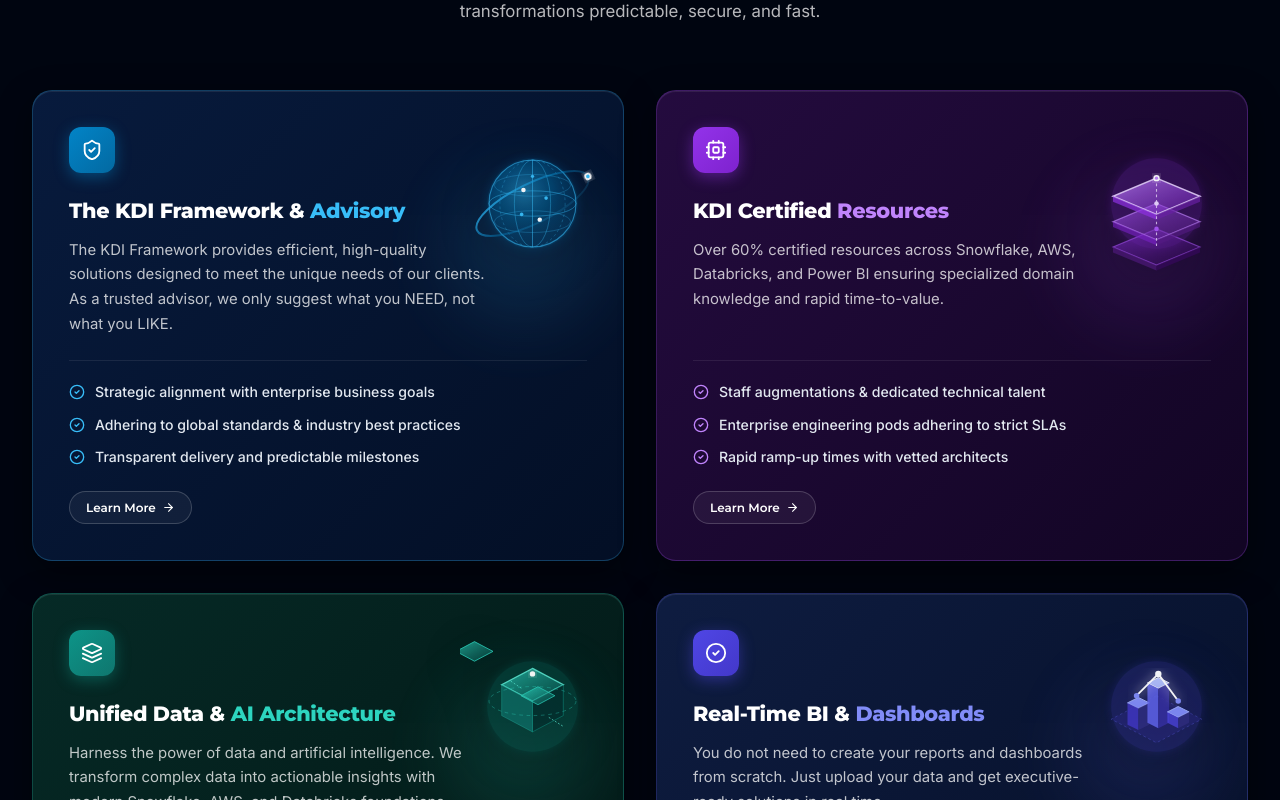
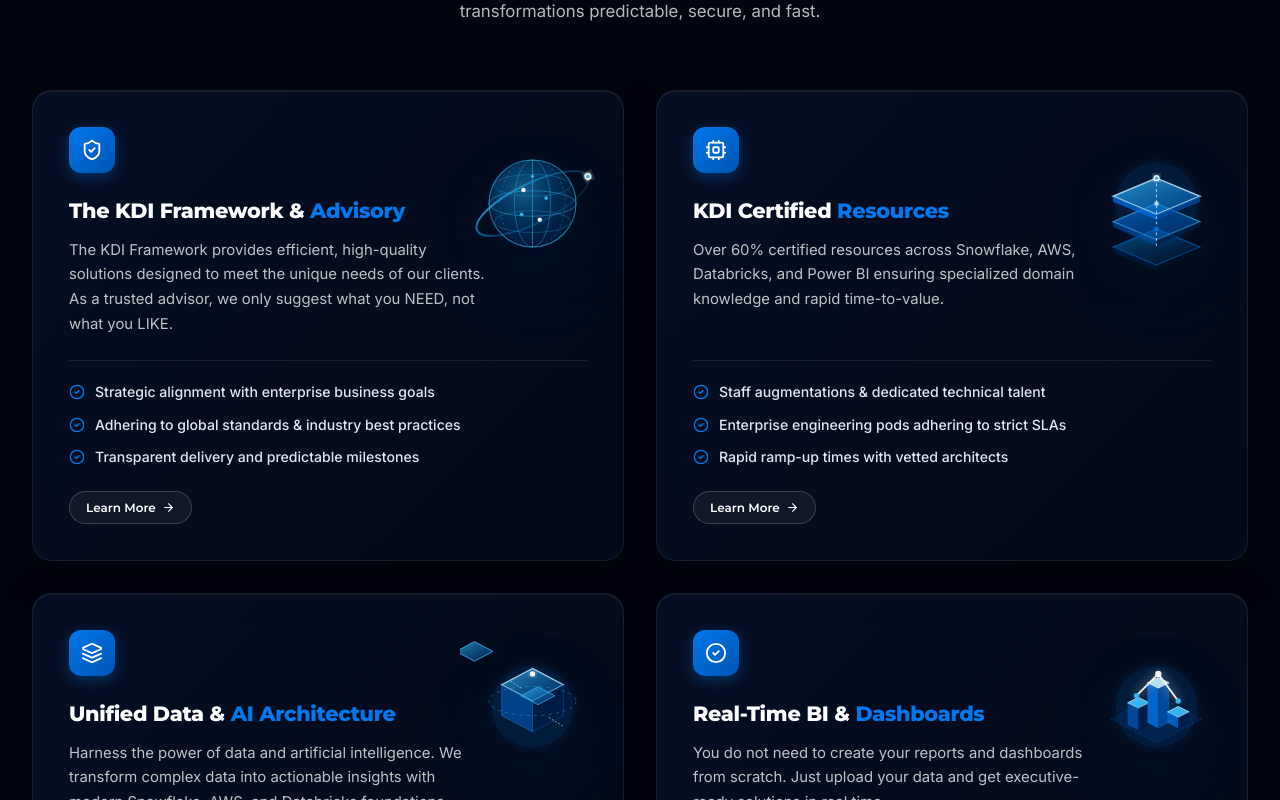
Before and after one commit to Karan-975/KD-INFOVISION, a Next.js app: page / in a window 1280 px wide. Shown: the part 5120-5920 px from the top of the page. Built offline with nearby package versions, Linux system fonts and the light colour scheme; no server answers; the database is empty; a web font is replaced by a local one.

Commit message:
style(why-us): unify pillar cards with translucent dark opacity glassmorphism and corporate royal blue palette

```diff
--- a/src/components/public/WhyUsSection.jsx
+++ b/src/components/public/WhyUsSection.jsx
@@ -35,7 +35,7 @@ function GlobeGraphic() {
       </defs>
 
       {/* Ambient glow sphere */}
-      <circle cx="80" cy="80" r="50" fill="#0284C7" opacity="0.2" filter="url(#glowBlue)" />
+      <circle cx="80" cy="80" r="45" fill="#0077ED" opacity="0.15" filter="url(#glowBlue)" />
 
       {/* Globe Sphere Body */}
       <circle cx="80" cy="80" r="48" fill="url(#globeGrad)" stroke="#38BDF8" strokeWidth="1.2" strokeOpacity="0.6" />
@@ -72,54 +72,54 @@ function StackGraphic() {
   return (
     <svg width="100%" height="100%" viewBox="0 0 160 160" fill="none" xmlns="http://www.w3.org/2000/svg">
       <defs>
-        <linearGradient id="purpleGrad1" x1="0%" y1="0%" x2="100%" y2="100%">
-          <stop offset="0%" stopColor="#C084FC" stopOpacity="0.8" />
-          <stop offset="100%" stopColor="#7E22CE" stopOpacity="0.4" />
+        <linearGradient id="stackGrad1" x1="0%" y1="0%" x2="100%" y2="100%">
+          <stop offset="0%" stopColor="#38BDF8" stopOpacity="0.8" />
+          <stop offset="100%" stopColor="#0077ED" stopOpacity="0.4" />
         </linearGradient>
-        <linearGradient id="purpleGrad2" x1="0%" y1="0%" x2="100%" y2="100%">
-          <stop offset="0%" stopColor="#A855F7" stopOpacity="0.7" />
-          <stop offset="100%" stopColor="#581C87" stopOpacity="0.35" />
+        <linearGradient id="stackGrad2" x1="0%" y1="0%" x2="100%" y2="100%">
+          <stop offset="0%" stopColor="#0077ED" stopOpacity="0.7" />
+          <stop offset="100%" stopColor="#0056B3" stopOpacity="0.35" />
         </linearGradient>
-        <linearGradient id="purpleGrad3" x1="0%" y1="0%" x2="100%" y2="100%">
-          <stop offset="0%" stopColor="#9333EA" stopOpacity="0.6" />
-          <stop offset="100%" stopColor="#3B0764" stopOpacity="0.3" />
+        <linearGradient id="stackGrad3" x1="0%" y1="0%" x2="100%" y2="100%">
+          <stop offset="0%" stopColor="#0284C7" stopOpacity="0.6" />
+          <stop offset="100%" stopColor="#031E48" stopOpacity="0.3" />
         </linearGradient>
-        <filter id="glowPurple" x="-20%" y="-20%" width="140%" height="140%">
+        <filter id="glowBlueStack" x="-20%" y="-20%" width="140%" height="140%">
           <feGaussianBlur stdDeviation="6" result="blur" />
           <feComposite in="SourceGraphic" in2="blur" operator="over" />
         </filter>
       </defs>
 
       {/* Ambient glow */}
-      <circle cx="80" cy="80" r="50" fill="#9333EA" opacity="0.2" filter="url(#glowPurple)" />
+      <circle cx="80" cy="80" r="45" fill="#0077ED" opacity="0.15" filter="url(#glowBlueStack)" />
 
       {/* Bottom Layer */}
       <g transform="translate(0, 36)">
-        <path d="M80 72 L128 92 L80 112 L32 92 Z" fill="url(#purpleGrad3)" stroke="#A855F7" strokeWidth="1.2" strokeOpacity="0.6" />
-        <path d="M32 92 L80 112 L80 118 L32 98 Z" fill="#581C87" opacity="0.6" />
-        <path d="M128 92 L80 112 L80 118 L128 98 Z" fill="#3B0764" opacity="0.6" />
+        <path d="M80 72 L128 92 L80 112 L32 92 Z" fill="url(#stackGrad3)" stroke="#0077ED" strokeWidth="1.2" strokeOpacity="0.6" />
+        <path d="M32 92 L80 112 L80 118 L32 98 Z" fill="#031E48" opacity="0.6" />
+        <path d="M128 92 L80 112 L80 118 L128 98 Z" fill="#02142B" opacity="0.6" />
       </g>
 
       {/* Middle Layer */}
       <g transform="translate(0, 18)">
-        <path d="M80 62 L128 82 L80 102 L32 82 Z" fill="url(#purpleGrad2)" stroke="#C084FC" strokeWidth="1.4" strokeOpacity="0.7" />
-        <path d="M32 82 L80 102 L80 108 L32 88 Z" fill="#7E22CE" opacity="0.6" />
-        <path d="M128 82 L80 102 L80 108 L128 88 Z" fill="#581C87" opacity="0.6" />
+        <path d="M80 62 L128 82 L80 102 L32 82 Z" fill="url(#stackGrad2)" stroke="#38BDF8" strokeWidth="1.4" strokeOpacity="0.7" />
+        <path d="M32 82 L80 102 L80 108 L32 88 Z" fill="#0056B3" opacity="0.6" />
+        <path d="M128 82 L80 102 L80 108 L128 88 Z" fill="#031E48" opacity="0.6" />
       </g>
 
       {/* Top Layer */}
       <g transform="translate(0, 0)">
-        <path d="M80 52 L128 72 L80 92 L32 72 Z" fill="url(#purpleGrad1)" stroke="#E9D5FF" strokeWidth="1.6" strokeOpacity="0.9" />
-        <path d="M32 72 L80 92 L80 98 L32 78 Z" fill="#9333EA" opacity="0.7" />
-        <path d="M128 72 L80 92 L80 98 L128 78 Z" fill="#6B21A8" opacity="0.7" />
+        <path d="M80 52 L128 72 L80 92 L32 72 Z" fill="url(#stackGrad1)" stroke="#BAE6FD" strokeWidth="1.6" strokeOpacity="0.9" />
+        <path d="M32 72 L80 92 L80 98 L32 78 Z" fill="#0077ED" opacity="0.7" />
+        <path d="M128 72 L80 92 L80 98 L128 78 Z" fill="#0056B3" opacity="0.7" />
       </g>
 
       {/* Vertical Data Beacons connecting layers */}
-      <line x1="80" y1="52" x2="80" y2="128" stroke="#F3E8FF" strokeWidth="1.2" strokeDasharray="3 3" opacity="0.75" />
-      <circle cx="80" cy="52" r="3.5" fill="#FFFFFF" filter="url(#glowPurple)" />
-      <circle cx="80" cy="52" r="1.8" fill="#C084FC" />
-      <circle cx="80" cy="80" r="2.5" fill="#E9D5FF" />
-      <circle cx="80" cy="108" r="2.5" fill="#A855F7" />
+      <line x1="80" y1="52" x2="80" y2="128" stroke="#E0F2FE" strokeWidth="1.2" strokeDasharray="3 3" opacity="0.75" />
+      <circle cx="80" cy="52" r="3.5" fill="#FFFFFF" filter="url(#glowBlueStack)" />
+      <circle cx="80" cy="52" r="1.8" fill="#38BDF8" />
+      <circle cx="80" cy="80" r="2.5" fill="#BAE6FD" />
+      <circle cx="80" cy="108" r="2.5" fill="#0077ED" />
     </svg>
   );
 }
@@ -129,41 +129,41 @@ function LakehouseGraphic() {
   return (
     <svg width="100%" height="100%" viewBox="0 0 160 160" fill="none" xmlns="http://www.w3.org/2000/svg">
       <defs>
-        <linearGradient id="tealGrad1" x1="0%" y1="0%" x2="100%" y2="100%">
-          <stop offset="0%" stopColor="#2DD4BF" stopOpacity="0.75" />
-          <stop offset="100%" stopColor="#0F766E" stopOpacity="0.35" />
+        <linearGradient id="lakeGrad1" x1="0%" y1="0%" x2="100%" y2="100%">
+          <stop offset="0%" stopColor="#38BDF8" stopOpacity="0.75" />
+          <stop offset="100%" stopColor="#0056B3" stopOpacity="0.35" />
         </linearGradient>
-        <filter id="glowTeal" x="-20%" y="-20%" width="140%" height="140%">
+        <filter id="glowLake" x="-20%" y="-20%" width="140%" height="140%">
           <feGaussianBlur stdDeviation="6" result="blur" />
           <feComposite in="SourceGraphic" in2="blur" operator="over" />
         </filter>
       </defs>
 
       {/* Ambient glow */}
-      <circle cx="80" cy="80" r="50" fill="#0D9488" opacity="0.2" filter="url(#glowTeal)" />
+      <circle cx="80" cy="80" r="45" fill="#0077ED" opacity="0.15" filter="url(#glowLake)" />
 
       {/* Center Main Cube */}
       <g transform="translate(0, -6)">
-        <path d="M80 44 L114 62 L80 80 L46 62 Z" fill="url(#tealGrad1)" stroke="#5EEAD4" strokeWidth="1.5" strokeOpacity="0.9" />
-        <path d="M46 62 L80 80 L80 114 L46 96 Z" fill="#0F766E" opacity="0.7" stroke="#2DD4BF" strokeWidth="1" strokeOpacity="0.5" />
-        <path d="M114 62 L80 80 L80 114 L114 96 Z" fill="#042F2E" opacity="0.8" stroke="#14B8A6" strokeWidth="1" strokeOpacity="0.5" />
+        <path d="M80 44 L114 62 L80 80 L46 62 Z" fill="url(#lakeGrad1)" stroke="#BAE6FD" strokeWidth="1.5" strokeOpacity="0.9" />
+        <path d="M46 62 L80 80 L80 114 L46 96 Z" fill="#0056B3" opacity="0.7" stroke="#38BDF8" strokeWidth="1" strokeOpacity="0.5" />
+        <path d="M114 62 L80 80 L80 114 L114 96 Z" fill="#031E48" opacity="0.8" stroke="#0077ED" strokeWidth="1" strokeOpacity="0.5" />
       </g>
 
       {/* Satellite Node 1 (Top Left) */}
       <g transform="translate(-32, -18) scale(0.6)">
-        <path d="M80 44 L114 62 L80 80 L46 62 Z" fill="url(#tealGrad1)" stroke="#2DD4BF" strokeWidth="1.5" />
+        <path d="M80 44 L114 62 L80 80 L46 62 Z" fill="url(#lakeGrad1)" stroke="#38BDF8" strokeWidth="1.5" />
       </g>
-      <line x1="56" y1="52" x2="68" y2="60" stroke="#5EEAD4" strokeWidth="1" strokeDasharray="2 2" opacity="0.8" />
+      <line x1="56" y1="52" x2="68" y2="60" stroke="#BAE6FD" strokeWidth="1" strokeDasharray="2 2" opacity="0.8" />
 
       {/* Satellite Node 2 (Bottom Right) */}
       <g transform="translate(42, 34) scale(0.55)">
-        <path d="M80 44 L114 62 L80 80 L46 62 Z" fill="url(#tealGrad1)" stroke="#2DD4BF" strokeWidth="1.5" />
+        <path d="M80 44 L114 62 L80 80 L46 62 Z" fill="url(#lakeGrad1)" stroke="#38BDF8" strokeWidth="1.5" />
       </g>
-      <line x1="98" y1="92" x2="114" y2="102" stroke="#5EEAD4" strokeWidth="1" strokeDasharray="2 2" opacity="0.8" />
+      <line x1="98" y1="92" x2="114" y2="102" stroke="#BAE6FD" strokeWidth="1" strokeDasharray="2 2" opacity="0.8" />
 
       {/* Data Pulse Rings */}
-      <ellipse cx="80" cy="74" rx="48" ry="16" stroke="#2DD4BF" strokeWidth="1" strokeOpacity="0.4" strokeDasharray="4 4" />
-      <circle cx="80" cy="44" r="3" fill="#FFFFFF" filter="url(#glowTeal)" />
+      <ellipse cx="80" cy="74" rx="48" ry="16" stroke="#38BDF8" strokeWidth="1" strokeOpacity="0.4" strokeDasharray="4 4" />
+      <circle cx="80" cy="44" r="3" fill="#FFFFFF" filter="url(#glowLake)" />
     </svg>
   );
 }
@@ -173,48 +173,48 @@ function AnalyticsGraphic() {
   return (
     <svg width="100%" height="100%" viewBox="0 0 160 160" fill="none" xmlns="http://www.w3.org/2000/svg">
       <defs>
-        <linearGradient id="indigoGrad1" x1="0%" y1="0%" x2="100%" y2="100%">
-          <stop offset="0%" stopColor="#818CF8" stopOpacity="0.85" />
-          <stop offset="100%" stopColor="#4338CA" stopOpacity="0.35" />
+        <linearGradient id="analyticsGrad1" x1="0%" y1="0%" x2="100%" y2="100%">
+          <stop offset="0%" stopColor="#38BDF8" stopOpacity="0.85" />
+          <stop offset="100%" stopColor="#0056B3" stopOpacity="0.35" />
         </linearGradient>
-        <filter id="glowIndigo" x="-20%" y="-20%" width="140%" height="140%">
+        <filter id="glowAnalytics" x="-20%" y="-20%" width="140%" height="140%">
           <feGaussianBlur stdDeviation="6" result="blur" />
           <feComposite in="SourceGraphic" in2="blur" operator="over" />
         </filter>
       </defs>
 
       {/* Ambient glow */}
-      <circle cx="80" cy="80" r="50" fill="#4F46E5" opacity="0.2" filter="url(#glowIndigo)" />
+      <circle cx="80" cy="80" r="45" fill="#0077ED" opacity="0.15" filter="url(#glowAnalytics)" />
 
       {/* Isometric Floor Grid */}
-      <path d="M80 68 L130 94 L80 120 L30 94 Z" fill="rgba(67, 56, 202, 0.15)" stroke="#6366F1" strokeWidth="1" strokeOpacity="0.35" strokeDasharray="3 3" />
+      <path d="M80 68 L130 94 L80 120 L30 94 Z" fill="rgba(0, 119, 237, 0.1)" stroke="#0077ED" strokeWidth="1" strokeOpacity="0.35" strokeDasharray="3 3" />
 
       {/* Bar 1 (Left - Mid Height) */}
       <g transform="translate(48, 70)">
-        <path d="M12 0 L24 6 L12 12 L0 6 Z" fill="#818CF8" stroke="#A5B4FC" strokeWidth="1" />
-        <path d="M0 6 L12 12 L12 36 L0 30 Z" fill="#4338CA" opacity="0.8" />
-        <path d="M24 6 L12 12 L12 36 L24 30 Z" fill="#312E81" opacity="0.8" />
+        <path d="M12 0 L24 6 L12 12 L0 6 Z" fill="#38BDF8" stroke="#BAE6FD" strokeWidth="1" />
+        <path d="M0 6 L12 12 L12 36 L0 30 Z" fill="#0056B3" opacity="0.8" />
+        <path d="M24 6 L12 12 L12 36 L24 30 Z" fill="#031E48" opacity="0.8" />
       </g>
 
       {/* Bar 2 (Center - Tall Height) */}
       <g transform="translate(70, 48)">
-        <path d="M12 0 L24 6 L12 12 L0 6 Z" fill="#A5B4FC" stroke="#FFFFFF" strokeWidth="1" />
-        <path d="M0 6 L12 12 L12 56 L0 50 Z" fill="#6366F1" opacity="0.85" />
-        <path d="M24 6 L12 12 L12 56 L24 50 Z" fill="#3730A3" opacity="0.85" />
+        <path d="M12 0 L24 6 L12 12 L0 6 Z" fill="#BAE6FD" stroke="#FFFFFF" strokeWidth="1" />
+        <path d="M0 6 L12 12 L12 56 L0 50 Z" fill="#0077ED" opacity="0.85" />
+        <path d="M24 6 L12 12 L12 56 L24 50 Z" fill="#0056B3" opacity="0.85" />
       </g>
 
       {/* Bar 3 (Right - Small Height) */}
       <g transform="translate(92, 80)">
-        <path d="M12 0 L24 6 L12 12 L0 6 Z" fill="#818CF8" stroke="#A5B4FC" strokeWidth="1" />
-        <path d="M0 6 L12 12 L12 24 L0 18 Z" fill="#4F46E5" opacity="0.75" />
-        <path d="M24 6 L12 12 L12 24 L24 18 Z" fill="#312E81" opacity="0.75" />
+        <path d="M12 0 L24 6 L12 12 L0 6 Z" fill="#38BDF8" stroke="#BAE6FD" strokeWidth="1" />
+        <path d="M0 6 L12 12 L12 24 L0 18 Z" fill="#0077ED" opacity="0.75" />
+        <path d="M24 6 L12 12 L12 24 L24 18 Z" fill="#031E48" opacity="0.75" />
       </g>
 
       {/* Floating Trend Line */}
-      <path d="M58 68 L82 44 L104 74" stroke="#FFFFFF" strokeWidth="2" strokeLinecap="round" filter="url(#glowIndigo)" />
-      <circle cx="58" cy="68" r="3" fill="#818CF8" />
+      <path d="M58 68 L82 44 L104 74" stroke="#FFFFFF" strokeWidth="2" strokeLinecap="round" filter="url(#glowAnalytics)" />
+      <circle cx="58" cy="68" r="3" fill="#38BDF8" />
       <circle cx="82" cy="44" r="3.5" fill="#FFFFFF" />
-      <circle cx="104" cy="74" r="3" fill="#818CF8" />
+      <circle cx="104" cy="74" r="3" fill="#38BDF8" />
     </svg>
   );
 }
@@ -231,16 +231,7 @@ export default function WhyUsSection() {
         'Adhering to global standards & industry best practices',
         'Transparent delivery and predictable milestones',
       ],
-      theme: {
-        cardBg: 'linear-gradient(135deg, rgba(8, 28, 64, 0.95) 0%, rgba(3, 15, 38, 0.98) 100%)',
-        borderColor: 'rgba(56, 189, 248, 0.25)',
-        hoverBorderColor: '#38BDF8',
-        accentColor: '#38BDF8',
-        glowColor: 'rgba(56, 189, 248, 0.22)',
-        iconBg: 'linear-gradient(135deg, #0284C7 0%, #0369A1 100%)',
-        iconShadow: '0 4px 15px rgba(2, 132, 199, 0.45)',
-        graphic: <GlobeGraphic />,
-      },
+      graphic: <GlobeGraphic />,
     },
     {
       icon: Cpu,
@@ -252,16 +243,7 @@ export default function WhyUsSection() {
         'Enterprise engineering pods adhering to strict SLAs',
         'Rapid ramp-up times with vetted architects',
       ],
-      theme: {
-        cardBg: 'linear-gradient(135deg, rgba(38, 12, 66, 0.95) 0%, rgba(18, 5, 36, 0.98) 100%)',
-        borderColor: 'rgba(168, 85, 247, 0.25)',
-        hoverBorderColor: '#C084FC',
-        accentColor: '#C084FC',
-        glowColor: 'rgba(168, 85, 247, 0.22)',
-        iconBg: 'linear-gradient(135deg, #9333EA 0%, #7E22CE 100%)',
-        iconShadow: '0 4px 15px rgba(147, 51, 234, 0.45)',
-        graphic: <StackGraphic />,
-      },
+      graphic: <StackGraphic />,
     },
     {
       icon: Layers,
@@ -273,16 +255,7 @@ export default function WhyUsSection() {
         'Autonomous Agentic AI & machine learning',
         'Eliminating data silos and accelerating innovation',
       ],
-      theme: {
-        cardBg: 'linear-gradient(135deg, rgba(6, 44, 40, 0.95) 0%, rgba(2, 22, 20, 0.98) 100%)',
-        borderColor: 'rgba(45, 212, 191, 0.25)',
-        hoverBorderColor: '#2DD4BF',
-        accentColor: '#2DD4BF',
-        glowColor: 'rgba(45, 212, 191, 0.22)',
-        iconBg: 'linear-gradient(135deg, #0D9488 0%, #0F766E 100%)',
-        iconShadow: '0 4px 15px rgba(13, 148, 136, 0.45)',
-        graphic: <LakehouseGraphic />,
-      },
+      graphic: <LakehouseGraphic />,
     },
     {
       icon: CheckCircle2,
@@ -294,16 +267,7 @@ export default function WhyUsSection() {
         'Associative discovery & self-service analytics',
         'Actionable KPI cockpits for leadership',
       ],
-      theme: {
-        cardBg: 'linear-gradient(135deg, rgba(15, 30, 68, 0.95) 0%, rgba(5, 14, 38, 0.98) 100%)',
-        borderColor: 'rgba(99, 102, 241, 0.25)',
-        hoverBorderColor: '#818CF8',
-        accentColor: '#818CF8',
-        glowColor: 'rgba(99, 102, 241, 0.22)',
-        iconBg: 'linear-gradient(135deg, #4F46E5 0%, #4338CA 100%)',
-        iconShadow: '0 4px 15px rgba(79, 70, 229, 0.45)',
-        graphic: <AnalyticsGraphic />,
-      },
+      graphic: <AnalyticsGraphic />,
     },
   ];
 
@@ -328,7 +292,7 @@ export default function WhyUsSection() {
               fontWeight: 800,
               textTransform: 'uppercase',
               letterSpacing: '2px',
-              color: '#2DD4BF',
+              color: '#0077ED',
               marginBottom: '0.85rem',
               fontFamily: "'Montserrat', sans-serif",
             }}
@@ -348,13 +312,7 @@ export default function WhyUsSection() {
             }}
           >
             Start Your Data &amp; AI Journey with KD Infovision for{' '}
-            <span
-              style={{
-                background: 'linear-gradient(135deg, #2DD4BF 0%, #38BDF8 100%)',
-                WebkitBackgroundClip: 'text',
-                WebkitTextFillColor: 'transparent',
-              }}
-            >
+            <span style={{ color: '#0077ED' }}>
               Quick &amp; Quality Delivery
             </span>
           </h2>
@@ -383,7 +341,6 @@ export default function WhyUsSection() {
         >
           {pillars.map((item, idx) => {
             const IconComp = item.icon;
-            const t = item.theme;
 
             return (
               <div
@@ -397,24 +354,26 @@ export default function WhyUsSection() {
                   flexDirection: 'column',
                   justifyContent: 'space-between',
                   borderRadius: '20px',
-                  background: t.cardBg,
-                  border: `1px solid ${t.borderColor}`,
-                  boxShadow: '0 12px 35px rgba(0, 0, 0, 0.45), inset 0 1px 0 rgba(255, 255, 255, 0.08)',
+                  background: 'linear-gradient(135deg, rgba(8, 22, 48, 0.6) 0%, rgba(3, 12, 28, 0.72) 100%)',
+                  backdropFilter: 'blur(16px)',
+                  WebkitBackdropFilter: 'blur(16px)',
+                  border: '1px solid rgba(255, 255, 255, 0.08)',
+                  boxShadow: '0 12px 35px rgba(0, 0, 0, 0.35), inset 0 1px 0 rgba(255, 255, 255, 0.06)',
                   transition: 'all 0.35s cubic-bezier(0.16, 1, 0.3, 1)',
                 }}
               >
-                {/* Radial Glow behind 3D Graphic */}
+                {/* Subtle Ambient Light behind 3D Graphic */}
                 <div
                   style={{
                     position: 'absolute',
                     right: '-10px',
                     top: '10%',
-                    width: '220px',
-                    height: '220px',
-                    background: `radial-gradient(circle, ${t.glowColor} 0%, transparent 70%)`,
-                    filter: 'blur(30px)',
+                    width: '200px',
+                    height: '200px',
+                    background: 'radial-gradient(circle, rgba(0, 119, 237, 0.1) 0%, transparent 70%)',
+                    filter: 'blur(25px)',
                     pointerEvents: 'none',
-                    opacity: 0.85,
+                    opacity: 0.6,
                   }}
                 />
 
@@ -432,7 +391,7 @@ export default function WhyUsSection() {
                     filter: 'drop-shadow(0 10px 25px rgba(0, 0, 0, 0.5))',
                   }}
                 >
-                  {t.graphic}
+                  {item.graphic}
                 </div>
 
                 {/* Left/Top Content */}
@@ -451,12 +410,12 @@ export default function WhyUsSection() {
                         width: '46px',
                         height: '46px',
                         borderRadius: '12px',
-                        background: t.iconBg,
+                        background: 'linear-gradient(135deg, #0077ED 0%, #0056B3 100%)',
                         display: 'flex',
                         alignItems: 'center',
                         justifyContent: 'center',
                         color: '#FFFFFF',
-                        boxShadow: t.iconShadow,
+                        boxShadow: '0 4px 14px rgba(0, 119, 237, 0.35)',
                       }}
                     >
                       <IconComp size={22} />
@@ -477,7 +436,7 @@ export default function WhyUsSection() {
                     className="pillar-title"
                   >
                     {item.titlePrefix}{' '}
-                    <span style={{ color: t.accentColor }}>{item.titleHighlight}</span>
+                    <span style={{ color: '#0077ED' }}>{item.titleHighlight}</span>
                   </h3>
 
                   {/* Description Text */}
@@ -517,7 +476,7 @@ export default function WhyUsSection() {
                           fontWeight: 500,
                         }}
                       >
-                        <CheckCircle2 size={16} style={{ color: t.accentColor, flexShrink: 0 }} />
+                        <CheckCircle2 size={16} style={{ color: '#0077ED', flexShrink: 0 }} />
                         <span>{point}</span>
                       </div>
                     ))}
@@ -561,7 +520,7 @@ export default function WhyUsSection() {
             padding: '2.25rem 2.5rem',
             borderRadius: '16px',
             background: 'linear-gradient(135deg, #01162e 0%, #011a38 100%)',
-            border: '1px solid rgba(45, 212, 191, 0.2)',
+            border: '1px solid rgba(255, 255, 255, 0.08)',
             display: 'flex',
             alignItems: 'center',
             justifyContent: 'space-between',
@@ -592,7 +551,7 @@ export default function WhyUsSection() {
               display: 'inline-flex',
               alignItems: 'center',
               gap: '10px',
-              background: 'linear-gradient(93.05deg, #008559 0%, #00A389 100%)',
+              background: 'linear-gradient(93.05deg, #0077ED 0%, #0056B3 100%)',
               color: '#FFFFFF',
               fontSize: '0.92rem',
               fontWeight: 700,
@@ -601,7 +560,7 @@ export default function WhyUsSection() {
               textDecoration: 'none',
               transition: 'all 0.3s ease',
               fontFamily: "'Montserrat', sans-serif",
-              boxShadow: '0 4px 15px rgba(0, 133, 89, 0.35)',
+              boxShadow: '0 4px 15px rgba(0, 119, 237, 0.35)',
             }}
           >
             <span>Request Architecture Consultation</span>
@@ -616,11 +575,12 @@ export default function WhyUsSection() {
         }
         :global(.why-pillar-card:hover) {
           transform: translateY(-6px);
-          box-shadow: 0 20px 45px rgba(0, 0, 0, 0.6) !important;
+          border-color: rgba(0, 119, 237, 0.45) !important;
+          box-shadow: 0 20px 45px rgba(0, 0, 0, 0.55), 0 0 25px rgba(0, 119, 237, 0.12) !important;
         }
         :global(.card-learn-more:hover) {
-          background: rgba(255, 255, 255, 0.12) !important;
-          border-color: rgba(255, 255, 255, 0.4) !important;
+          background: rgba(0, 119, 237, 0.15) !important;
+          border-color: rgba(0, 119, 237, 0.45) !important;
         }
         :global(.card-learn-more:hover .learn-arrow) {
           transform: translateX(3px);
```
